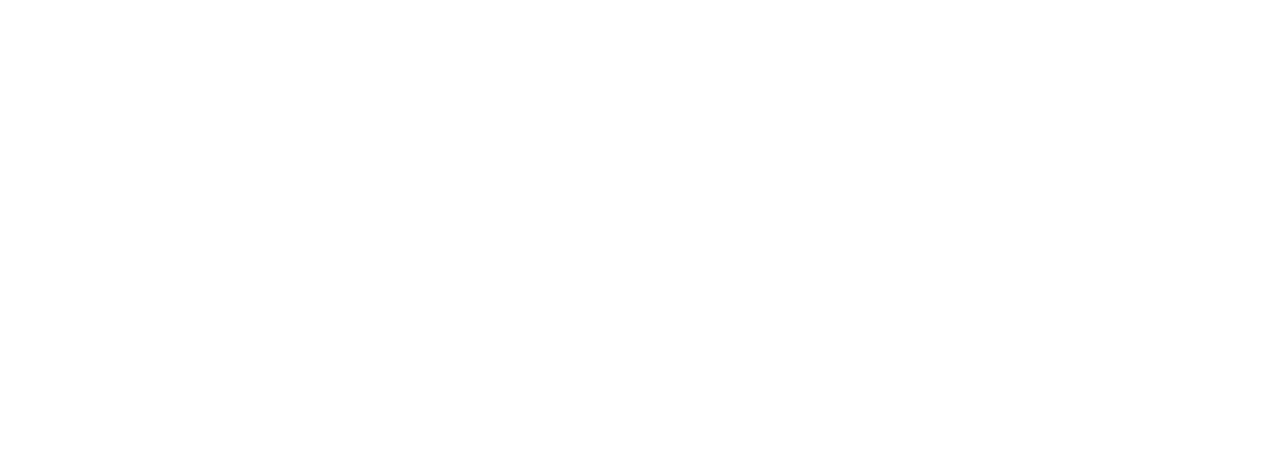
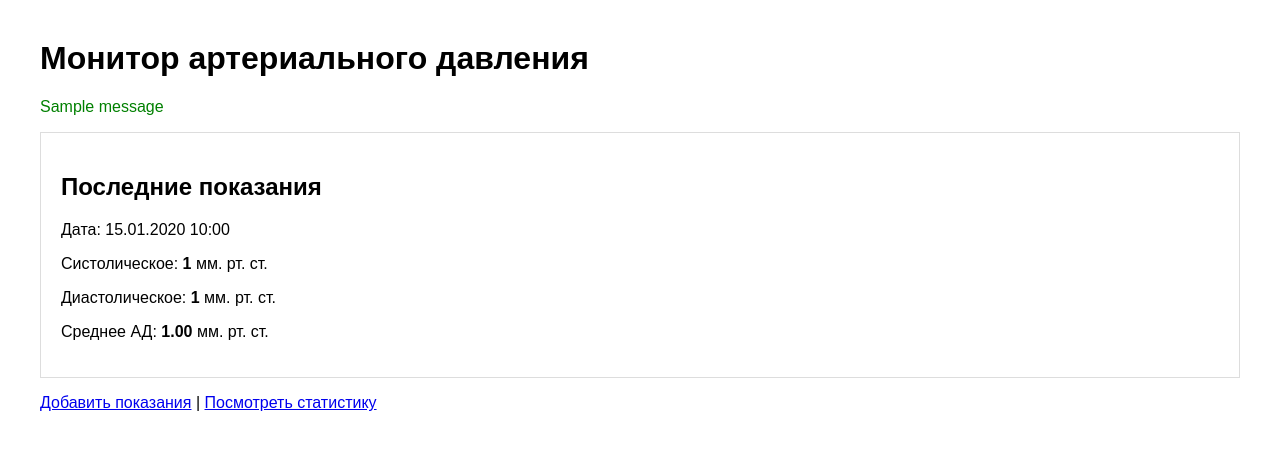
Before and after one commit to CloudSeven777/pressure_diary, a Flask app: page / in a window 1280 px wide. Before the commit the part shown is empty. Shown: the top 450 px of the page. Run offline with Flask 3, Linux system fonts and the light colour scheme; tables that the repository leaves empty hold one stand-in row (values such as "Sample post"); one stand-in notice (Sample message) is shown.

Commit message:
html commit

```diff
--- a/templates/index.html
+++ b/templates/index.html
@@ -1,10 +1,38 @@
 <!DOCTYPE html>
-<html lang="en">
+<html>
 <head>
-    <meta charset="UTF-8">
-    <title>Title</title>
+    <title>Монитор давления</title>
+    <style>
+        body { font-family: Arial, sans-serif; margin: 40px; }
+        .card { border: 1px solid #ddd; padding: 20px; margin: 10px 0; }
+        .success { color: green; }
+        .error { color: red; }
+    </style>
 </head>
 <body>
+    <h1>Монитор артериального давления</h1>
 
+    {% with messages = get_flashed_messages(with_categories=true) %}
+        {% if messages %}
+            {% for category, message in messages %}
+                <p class="{{ category }}">{{ message }}</p>
+            {% endfor %}
+        {% endif %}
+    {% endwith %}
+
+    <div class="card">
+        <h2>Последние показания</h2>
+        {% if pressure %}
+            <p>Дата: {{ pressure.date.strftime('%d.%m.%Y %H:%M') }}</p>
+            <p>Систолическое: <strong>{{ pressure.systolic }}</strong> мм. рт. ст.</p>
+            <p>Диастолическое: <strong>{{ pressure.diastolic }}</strong> мм. рт. ст.</p>
+            <p>Среднее АД: <strong>{{ "%.2f"|format(pressure.mean_pressure) }}</strong> мм. рт. ст.</p>
+        {% else %}
+            <p>Пока нет данных. Добавьте первые показания!</p>
+        {% endif %}
+    </div>  <!-- Закрыт div -->
+
+    <p><a href="{{ url_for('add_pressure') }}">Добавить показания</a> |
+       <a href="{{ url_for('statistics') }}">Посмотреть статистику</a></p>
 </body>
 </html>
```
